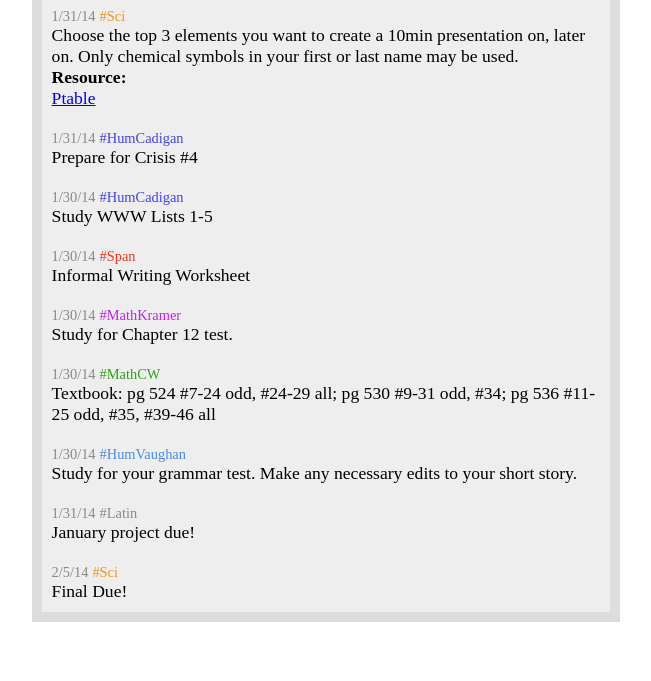
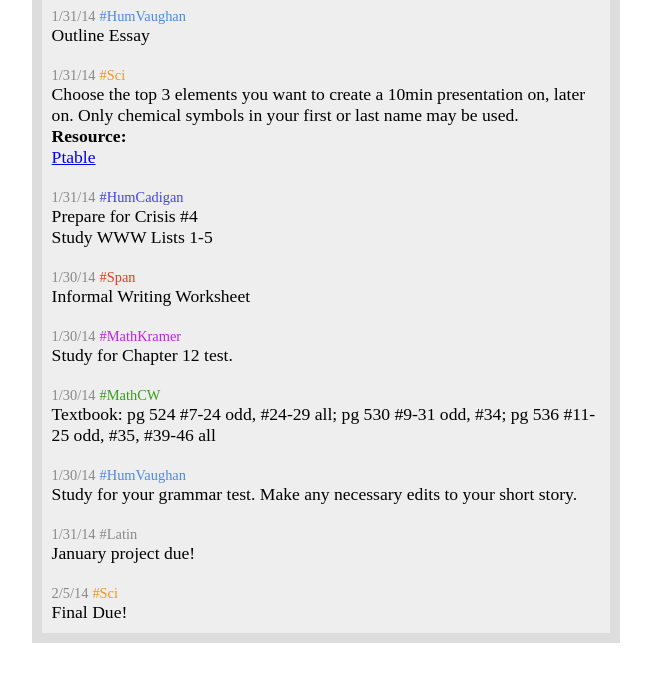
Before and after one commit to mytasks/mytasks.github.io, a plain HTML site: page index.html in a window 1280 px wide. Shown: the part 95-776 px from the top of the page, without its empty margins (314-965 px from the left). Drawn offline with nearby package versions, Linux system fonts and the light colour scheme; a web font is replaced by a local one.

Commit message:
Update index.html

```diff
--- a/index.html
+++ b/index.html
@@ -19,17 +19,18 @@ TODO:
 <body>
 <div id="wrapper">
   <h1 style="margin: 0px auto">Work in Progress. More will be added soon!</h1>
+
+  <div>
+    <span>1/31/14</span>&nbsp;<span>#HumVaughan</span><br />
+    <span>Outline Essay</span>
+  </div>
   <div>
     <span>1/31/14</span>&nbsp;<span>#Sci</span><br />
     <span>Choose the top 3 elements you want to create a 10min presentation on, later on. Only chemical symbols in your first or last name may be used.<br /><b>Resource:</b><br /><a href="http://ptable.com">Ptable</a></span>
   </div>
    <div>
     <span>1/31/14</span>&nbsp;<span>#HumCadigan</span><br />
-    <span>Prepare for Crisis #4</span>
-  </div>
-   <div>
-    <span>1/30/14</span>&nbsp;<span>#HumCadigan</span><br />
-    <span>Study WWW Lists 1-5</span>
+    <span>Prepare for Crisis #4<br />Study WWW Lists 1-5</span>
   </div>
   <div>
     <span>1/30/14</span>&nbsp;<span>#Span</span><br />
```
